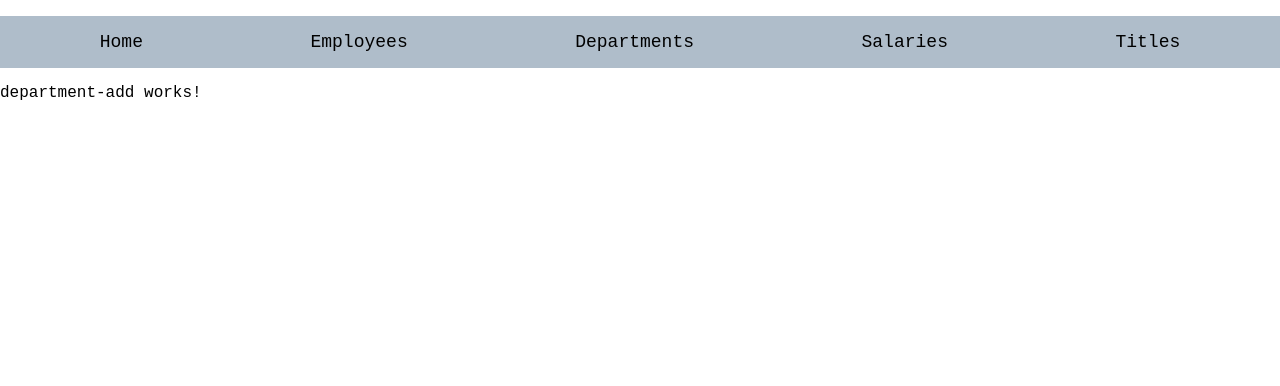
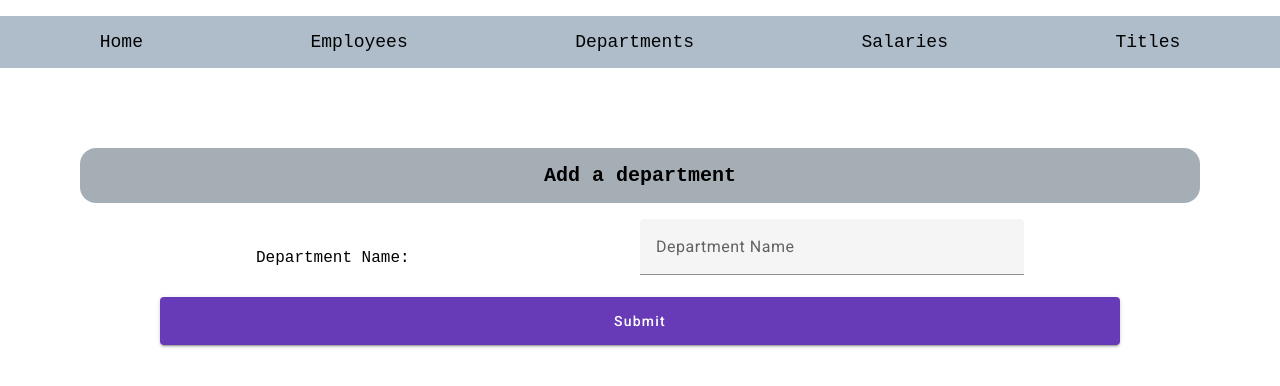
Before and after one commit to keerthikmr/Dot-net-EmployeeAPI, an Angular app in the folder AngularApp/: page /departments/add in a window 1280 px wide. Shown: the top 386 px of the page. Built offline with nearby package versions, Linux system fonts and the light colour scheme.

Commit message:
Add department functionalities

```diff
--- a/AngularApp/src/app/confirm-delete/confirm-delete.component.ts
+++ b/AngularApp/src/app/confirm-delete/confirm-delete.component.ts
@@ -33,9 +33,12 @@ export class ConfirmDeleteComponent {
     console.log(this.type);
     if (this.type == 'employee'){
       suffix = '/delete_employee/';
-    } else {
+    } else if (this.type == 'title'){
       suffix = '/delete_title/';
+    } else if (this.type == 'department'){
+      suffix = '/delete_dept/';
     }
+
     this.http.post(this.API_URL + suffix, this.id).subscribe(data => {
       console.log(data);
       this.redirectTo(this.type + 's');
--- a/AngularApp/src/app/department-add/department-add.component.css
+++ b/AngularApp/src/app/department-add/department-add.component.css
@@ -0,0 +1,34 @@
+.add-dept-form{
+    margin: 1rem 10rem;
+    display: flex;
+    flex-direction: column;
+}
+
+.dept-submit-btn {
+  padding: 1.5rem;
+}
+
+.field-div{
+    display: flex;
+    flex-direction: row;
+    align-items: center;
+    justify-content: space-around   ;
+}
+
+.field-title {
+    width: 20%;
+}
+
+.form-field {
+    width: 40%;
+}
+
+.dept-heading {
+    font-size: 20px;
+    font-weight: bold;
+    background-color: rgb(165, 174, 181);
+    border-radius: 1rem;
+    margin: 5rem 5rem 1rem 5rem;
+    padding: 1rem;;
+    text-align: center;
+}
--- a/AngularApp/src/app/department-add/department-add.component.html
+++ b/AngularApp/src/app/department-add/department-add.component.html
@@ -1 +1,17 @@
-<p>department-add works!</p>
+<div class="dept-heading">
+    Add a department
+</div>
+
+<form [formGroup]="userForm" (ngSubmit)="onSubmit(userForm)" class="add-dept-form">
+
+    <div class="field-div">
+        <span class="field-title">
+            Department Name:
+        </span>
+        <mat-form-field class="form-field">
+        <input matInput formControlName="dept_name" placeholder="Department Name">
+        </mat-form-field>
+    </div>
+
+    <button mat-raised-button class="dept-submit-btn" color="accent" type="submit" color="primary" >Submit</button>
+  </form>
--- a/AngularApp/src/app/department-add/department-add.component.ts
+++ b/AngularApp/src/app/department-add/department-add.component.ts
@@ -1,12 +1,43 @@
 import { Component } from '@angular/core';
+import { MatFormFieldModule } from '@angular/material/form-field';
+import { ReactiveFormsModule } from '@angular/forms';
+import { FormGroup, Validators, FormBuilder} from '@angular/forms';
+import { HttpClient } from '@angular/common/http';
+import { Router } from '@angular/router';
+import { MatButtonModule } from '@angular/material/button';
+import { MatInputModule } from '@angular/material/input';
 
 @Component({
-  selector: 'app-department-add',
+  selector: 'app-title-add',
   standalone: true,
-  imports: [],
+  imports: [MatFormFieldModule, ReactiveFormsModule, MatButtonModule, MatInputModule],
   templateUrl: './department-add.component.html',
   styleUrl: './department-add.component.css'
 })
+
 export class DepartmentAddComponent {
+  userForm: FormGroup = new FormGroup({});
 
+  constructor(private fb: FormBuilder, private http: HttpClient, private router: Router){}
+
+  ngOnInit(){
+    this.userForm = this.fb.group({
+      dept_name: ['', Validators.required],
+    });
+  }
+
+  onSubmit(form: FormGroup){
+    if (form.valid) {
+      const formData = new FormData();
+
+      formData.append('dept', form.value.dept_name);
+
+      this.http.post('http://localhost:8000/add_dept', formData).subscribe((response) => {
+          console.log(response);
+          this.router.navigate(['/departments']);
+        }, (error) => {
+          console.error(error);
+        });
+    }
+  }
 }
--- a/AngularApp/src/app/department-display/department-display.component.css
+++ b/AngularApp/src/app/department-display/department-display.component.css
@@ -0,0 +1,59 @@
+.dept-heading {
+    position: relative;
+    display: flex;
+    justify-content: center;
+    align-items: center;
+    font-size: 20px;
+    font-weight: bold;
+    background-color: rgb(165, 174, 181);
+    border-radius: 1rem;
+    margin: 2rem 5rem 1rem 5rem;
+    padding: 1rem;;
+    text-align: center;
+}
+
+.dept-container {
+    display: flex;
+    flex-direction: column;
+    align-items: center;
+}
+
+.dept-list {
+    width: 40%;
+}
+
+.add-dept-btn {
+    position: absolute;
+    right: 1rem;
+}
+
+.mat-list-item {
+    display: flex;
+    flex-direction: row;
+}
+
+.dept-table {
+    width: 90%;
+    border-collapse: collapse;
+    margin-bottom: 3rem;
+}
+
+.dept-table th,
+.dept-table td {
+    padding: 0.5rem;
+    text-align: center;
+    border: 1px solid #ccc;
+}
+
+.dept-table th {
+    background-color: rgb(165, 174, 181);
+    font-weight: bold;
+}
+
+.dept-table tr:nth-child(even) {
+    background-color: #f2f2f2;
+}
+
+.dept-table tr:hover {
+    background-color: #ddd;
+}
--- a/AngularApp/src/app/department-display/department-display.component.html
+++ b/AngularApp/src/app/department-display/department-display.component.html
@@ -1 +1,37 @@
-<p>department-display works!</p>
+<div class="dept-heading">
+    <div>
+        Departments
+    </div>
+    <div class="add-dept-btn">
+        <button mat-raised-button color="primary" (click)="goToPage('/departments/add')">Add Departments</button>
+    </div>
+</div>
+
+<div class="dept-container">
+    <table class="dept-table">
+        <thead>
+            <tr>
+                <th>Department ID</th>
+                <th>Department Name</th>
+                <th>Details</th>
+                <th>Delete</th>
+            </tr>
+        </thead>
+        <tbody>
+            <tr *ngFor="let dept of departments">
+                <td>{{dept.dept_no}}</td>
+                <td>{{dept.dept_name}}</td>
+                <td>
+                    <button mat-icon-button color="primary" (click)="openDetail(dept.dept_no)">
+                        <mat-icon>info</mat-icon>
+                    </button>
+                </td>
+                <td>
+                    <button mat-icon-button color="primary" (click)="openDelete(dept.dept_no)">
+                        <mat-icon>delete</mat-icon>
+                    </button>
+                </td>
+            </tr>
+        </tbody>
+    </table>
+</div>
--- a/AngularApp/src/app/department-display/department-display.component.ts
+++ b/AngularApp/src/app/department-display/department-display.component.ts
@@ -1,12 +1,43 @@
 import { Component } from '@angular/core';
+import { Router } from '@angular/router';
+import { NgFor } from '@angular/common';
+import { MatIconModule } from '@angular/material/icon';
+import { HttpClient } from '@angular/common/http';
+import { MatButtonModule } from '@angular/material/button';
+import { PopupService } from '../popup/popup.service';
 
 @Component({
-  selector: 'app-department-display',
+  selector: 'app-title-display',
   standalone: true,
-  imports: [],
+  imports: [NgFor, MatIconModule, MatButtonModule],
   templateUrl: './department-display.component.html',
   styleUrl: './department-display.component.css'
 })
 export class DepartmentDisplayComponent {
 
+  departments: any = [];
+
+  constructor (private router: Router, private http: HttpClient, private popup: PopupService) {}
+
+  ngOnInit(){
+    this.getDepartments();
+  }
+
+  getDepartments() {
+    this.http.get('http://localhost:8000' + '/get_all_dept').subscribe(data => {
+      this.departments = data;
+    });
+  }
+
+  goToPage(url : string) {
+    this.router.navigate([url]);
+  }
+
+  openDelete(title_id: number){
+    this.popup.openDeleteConfPopup(title_id, 'department');
+  }
+
+  openDetail(dept_no: number) {
+
+  }
 }
```
Also changed, not shown: 12 other files (tests, documents, lock files or other folders).
